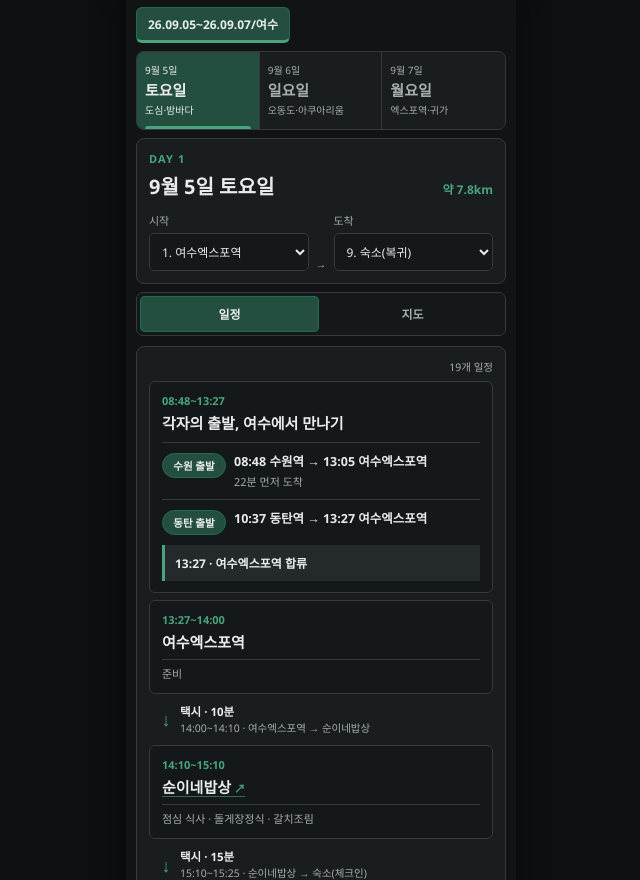
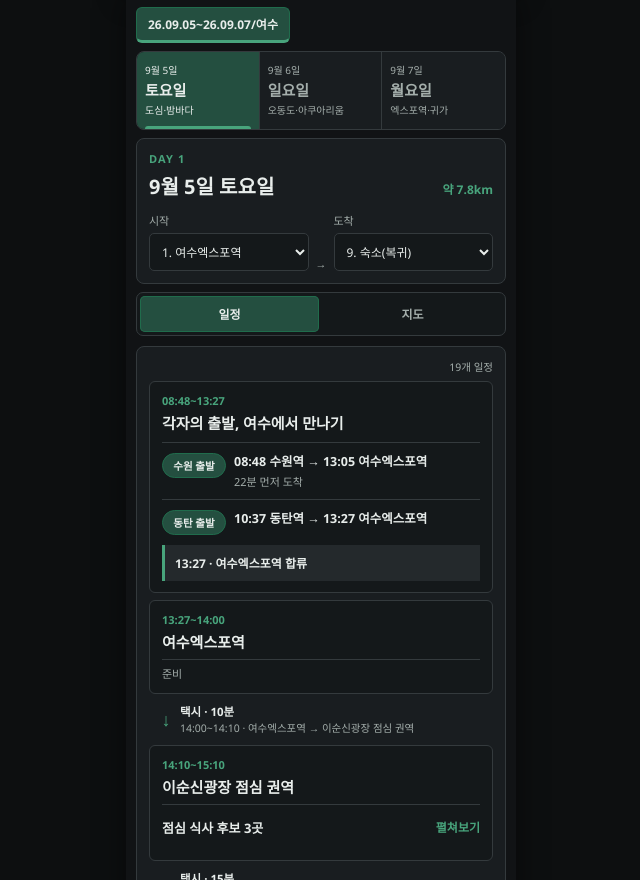
Before and after one commit to aassder95/TravelPlans, a plain HTML site: page index.html in a window 1280 px wide. Shown: the part 72-952 px from the top of the page, without its empty margins (319-959 px from the left). Drawn offline with nearby package versions, Linux system fonts and the light colour scheme; no server answers.

Commit message:
feat(travel): 토요일 게장집 후보 추가

```diff
--- a/index.html
+++ b/index.html
@@ -203,9 +203,9 @@ const trips = [{
   days: {
   sat: {
     isoDate: "2026-09-05", date: "9월 5일", day: "토요일", theme: "도심·밤바다", color: "#206c4c",
-    summary: "여수엑스포역 → 순이네밥상 → 숙소(체크인) → 이순신광장 → 고소동 → 하멜등대 → 하멜로 저녁 권역 → 낭만포차·밤바다 → 숙소(복귀)",
-    note: "게장 점심 뒤 숙소에서 수영과 사우나를 먼저 이용하고, 이순신광장부터 하멜등대까지 걸어서 이어 봐요.",
-    points: [["여수엑스포역",127.74924,34.75551],["순이네밥상",127.73777,34.74136],["숙소(체크인)",127.75165,34.73155],["이순신광장",127.73594,34.7393],["고소동 벽화마을",127.73998,34.73835],["하멜등대",127.74702,34.73645],["하멜로 저녁 권역",127.74514,34.73969],["낭만포차·밤바다",127.74494,34.73832],["숙소(복귀)",127.75165,34.73155]],
+    summary: "여수엑스포역 → 이순신광장 점심 권역 → 숙소(체크인) → 이순신광장 → 고소동 → 하멜등대 → 하멜로 저녁 권역 → 낭만포차·밤바다 → 숙소(복귀)",
+    note: "게장집은 순이네밥상의 대기를 보고 같은 권역의 정담식당이나 진복식당으로 바꿀 수 있어요. 점심 뒤 숙소에서 수영과 사우나를 먼저 이용해요.",
+    points: [["여수엑스포역",127.74924,34.75551],["이순신광장 점심 권역",127.73777,34.74136],["숙소(체크인)",127.75165,34.73155],["이순신광장",127.73594,34.7393],["고소동 벽화마을",127.73998,34.73835],["하멜등대",127.74702,34.73645],["하멜로 저녁 권역",127.74514,34.73969],["낭만포차·밤바다",127.74494,34.73832],["숙소(복귀)",127.75165,34.73155]],
     segments: [
       {mode:"drive",points:[0,1,2,3]},
       {mode:"foot",points:[3,4,5,6,7]},
@@ -213,8 +213,8 @@ const trips = [{
     ],
     rows: [
       ["08:48~13:27","","여수엑스포역","각자의 출발, 여수에서 만나기","",null,{journeys:[["수원 출발","08:48","수원역","13:05","여수엑스포역","22분 먼저 도착"],["동탄 출발","10:37","동탄역","13:27","여수엑스포역",""]],meeting:"13:27 · 여수엑스포역 합류"}],
-      ["13:27~14:00","","여수엑스포역","준비",""],["14:00~14:10","여수엑스포역","순이네밥상","이동","택시"],
-      ["14:10~15:10","","순이네밥상","점심 식사","돌게장정식 · 갈치조림"],["15:10~15:25","순이네밥상","숙소(체크인)","이동","택시"],
+      ["13:27~14:00","","여수엑스포역","준비",""],["14:00~14:10","여수엑스포역","이순신광장 점심 권역","이동","택시"],
+      ["14:10~15:10","","이순신광장 점심 권역","점심 식사","",[["순이네밥상","돌게장정식 · 갈치조림"],["여수게장정담식당 이순신광장점","돌게장 무한리필정식 · 생선구이"],["진복식당","게장정식 · 보리밥정식"]]],["15:10~15:25","이순신광장 점심 권역","숙소(체크인)","이동","택시"],
       ["15:25~15:40","","숙소(체크인)","체크인·짐 정리",""],["15:40~16:40","","숙소 수영장","수영","1시간"],
       ["16:40~17:10","","숙소 사우나","사우나","30분"],["17:10~17:40","","숙소","준비",""],
       ["17:40~18:00","숙소","이순신광장","이동","택시"],["18:00~18:30","","이순신광장","구경","30분",[["염전의봄·옥수당","소금빵 · 옥수샌드"],["3미여수딸기찹쌀떡","딸기찹쌀떡"],["갓버터도나스","갓버터도나스 · 옥수수도나스"],["아이스크림옥","수제 젤라토"],["가릿랑고스","돌산갓랑고스 · 애플랑고스"],["로타리분식","떡볶이 · 갈비튀김"],["구봉만두","삼합만두 · 꾼만두"],["바다김밥 중앙본점","갓참치김밥 · 아귀채김밥"]],null,"간식"],
```
